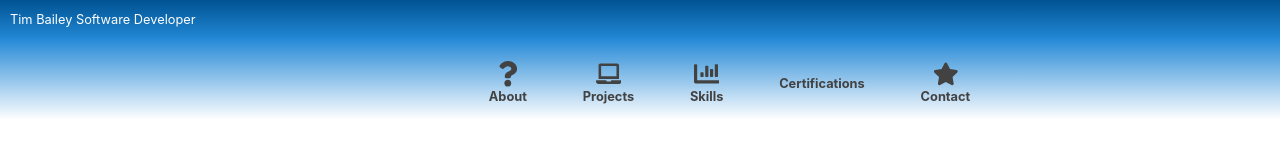
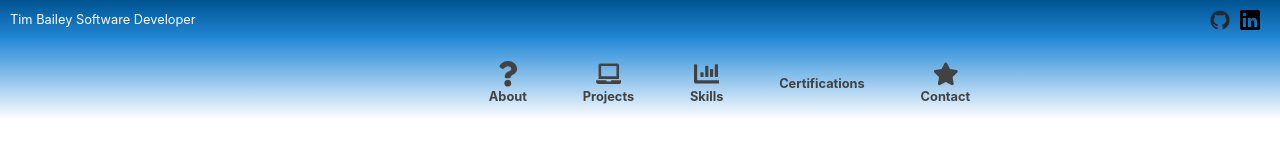
Before and after one commit to t-cbailey/portfolio, a React (Vite) app: page /contact in a window 1280 px wide. Shown: the top 160 px of the page. Built offline with nearby package versions, Linux system fonts and the light colour scheme; some icons are missing.

Commit message:
added social links

```diff
--- a/src/components/Header.tsx
+++ b/src/components/Header.tsx
@@ -1,9 +1,28 @@
 import "../styling/header.css";
-
+import linkedInLogo from "../assets/linkedin-logo.png";
+import gitHubLogo from "../assets/github-mark.png";
 function Header() {
   return (
     <>
-      <header>Tim Bailey Software Developer</header>
+      <header>
+        Tim Bailey Software Developer
+        <a href="https://www.linkedin.com/in/timbaileydev/" target="blank">
+          <img
+            src={linkedInLogo}
+            alt="linkedInLogo"
+            className="socialsIcon"
+            id="linkedIn"
+          />
+        </a>
+        <a href="https://github.com/t-cbailey" target="blank">
+          <img
+            src={gitHubLogo}
+            alt="gitHubLogo"
+            className="socialsIcon"
+            id="gitHub"
+          />
+        </a>
+      </header>
     </>
   );
 }
--- a/src/index.css
+++ b/src/index.css
@@ -2,9 +2,8 @@
   font-family: Inter, system-ui, Avenir, Helvetica, Arial, sans-serif;
   line-height: 1.5;
   font-weight: 400;
-  color-scheme: light dark;
   color: #424242;
-  background-image: linear-gradient(#ffffff 15%, white);
+  background-color: white;
   font-synthesis: none;
   text-rendering: optimizeLegibility;
   -webkit-font-smoothing: antialiased;
--- a/src/styling/contact.css
+++ b/src/styling/contact.css
@@ -27,6 +27,7 @@
   color: black;
   border-radius: 5px;
 }
+
 @keyframes backgroundFade {
   0% {
     opacity: 0%;
--- a/src/styling/header.css
+++ b/src/styling/header.css
@@ -1,5 +1,5 @@
 header {
-  height: 10%;
+  height: 20%;
   background-image: linear-gradient(#005392, #2288d6);
   font-size: 1em;
   color: white;
@@ -7,3 +7,15 @@ header {
   padding: 10px;
   margin-bottom: -1px;
 }
+
+.socialsIcon {
+  height: 20px;
+  position: absolute;
+}
+
+#linkedIn {
+  right: 20px;
+}
+#gitHub {
+  right: 50px;
+}
```
Also changed, not shown: src/assets/github-mark.png (added), src/assets/linkedin-logo.png (added).
